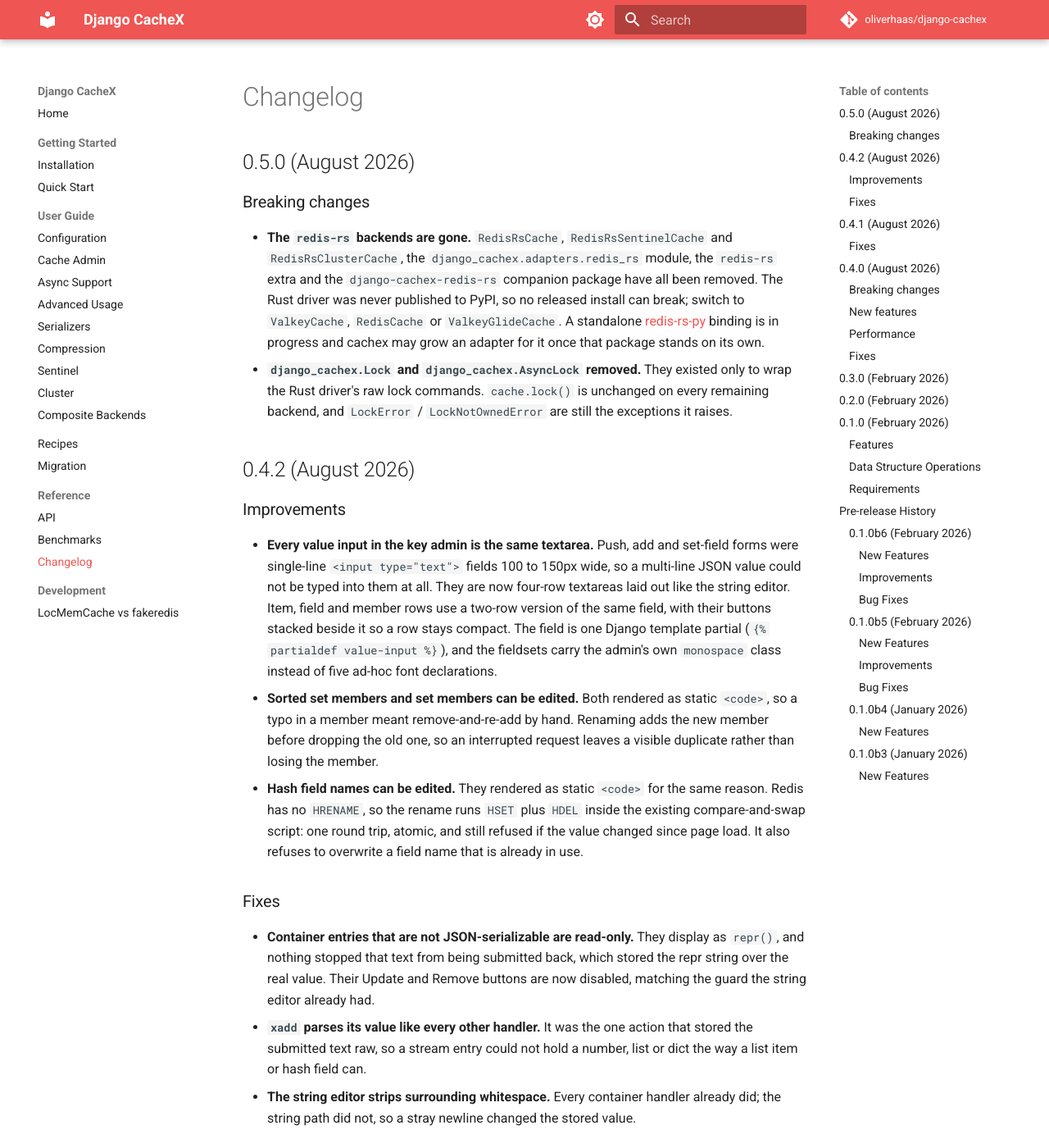
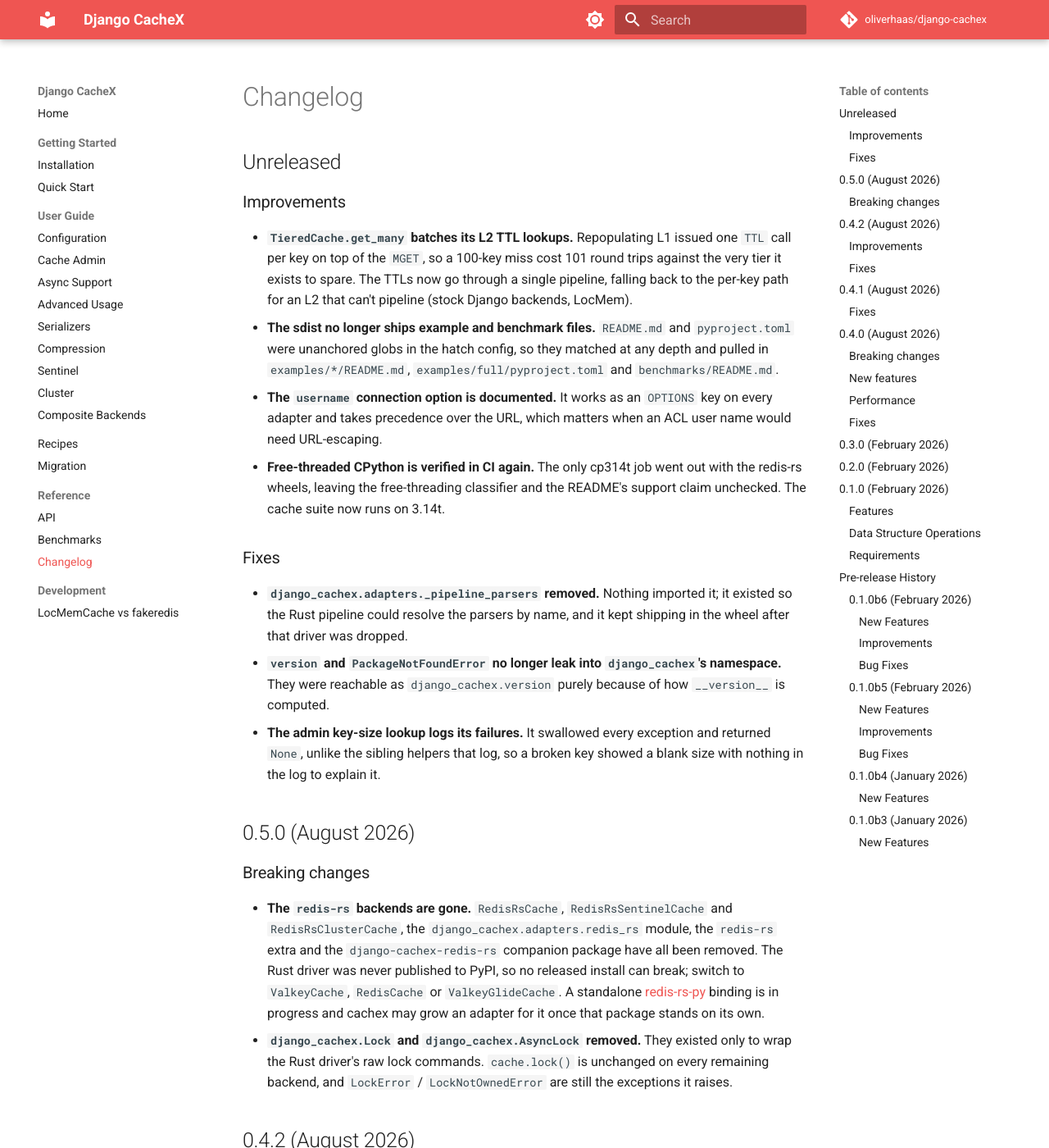
Before and after one commit to oliverhaas/django-cachex, an MkDocs documentation site: the page built from docs/reference/changelog.md, in a window 1280 px wide and 1400 px high. Shown: the whole window at 82% size. Built offline with MkDocs 1.6.1 and Material for MkDocs 9.7.7, drawn with Linux system fonts in a browser that asks for light colours; comment, search, counter and statistics services are not loaded; the version menu is left out.

Commit message:
docs: add the unreleased changelog entries

```diff
--- a/docs/reference/changelog.md
+++ b/docs/reference/changelog.md
@@ -1,4 +1,19 @@
 # Changelog
+
+## Unreleased
+
+### Improvements
+
+- **`TieredCache.get_many` batches its L2 TTL lookups.** Repopulating L1 issued one `TTL` call per key on top of the `MGET`, so a 100-key miss cost 101 round trips against the very tier it exists to spare. The TTLs now go through a single pipeline, falling back to the per-key path for an L2 that can't pipeline (stock Django backends, LocMem).
+- **The sdist no longer ships example and benchmark files.** `README.md` and `pyproject.toml` were unanchored globs in the hatch config, so they matched at any depth and pulled in `examples/*/README.md`, `examples/full/pyproject.toml` and `benchmarks/README.md`.
+- **The `username` connection option is documented.** It works as an `OPTIONS` key on every adapter and takes precedence over the URL, which matters when an ACL user name would need URL-escaping.
+- **Free-threaded CPython is verified in CI again.** The only cp314t job went out with the redis-rs wheels, leaving the free-threading classifier and the README's support claim unchecked. The cache suite now runs on 3.14t.
+
+### Fixes
+
+- **`django_cachex.adapters._pipeline_parsers` removed.** Nothing imported it; it existed so the Rust pipeline could resolve the parsers by name, and it kept shipping in the wheel after that driver was dropped.
+- **`version` and `PackageNotFoundError` no longer leak into `django_cachex`'s namespace.** They were reachable as `django_cachex.version` purely because of how `__version__` is computed.
+- **The admin key-size lookup logs its failures.** It swallowed every exception and returned `None`, unlike the sibling helpers that log, so a broken key showed a blank size with nothing in the log to explain it.
 
 ## 0.5.0 (August 2026)
 
```
